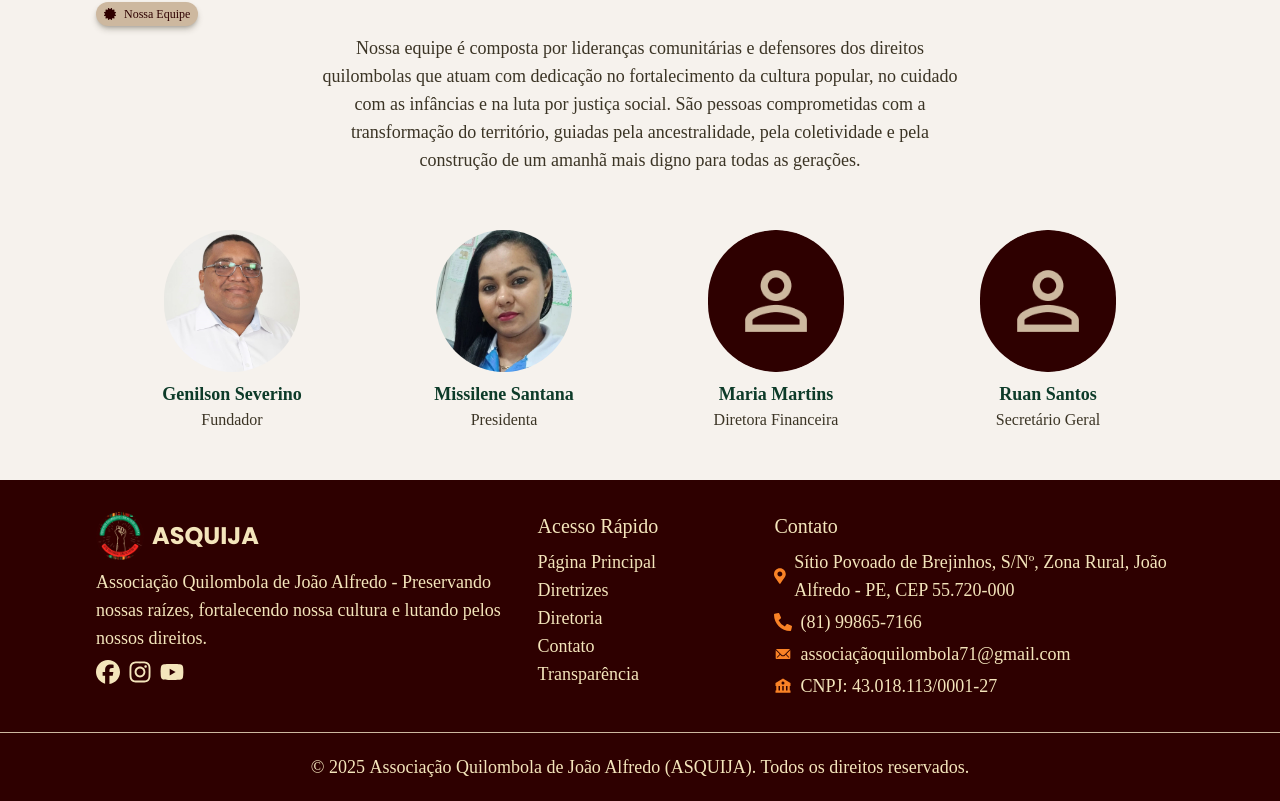
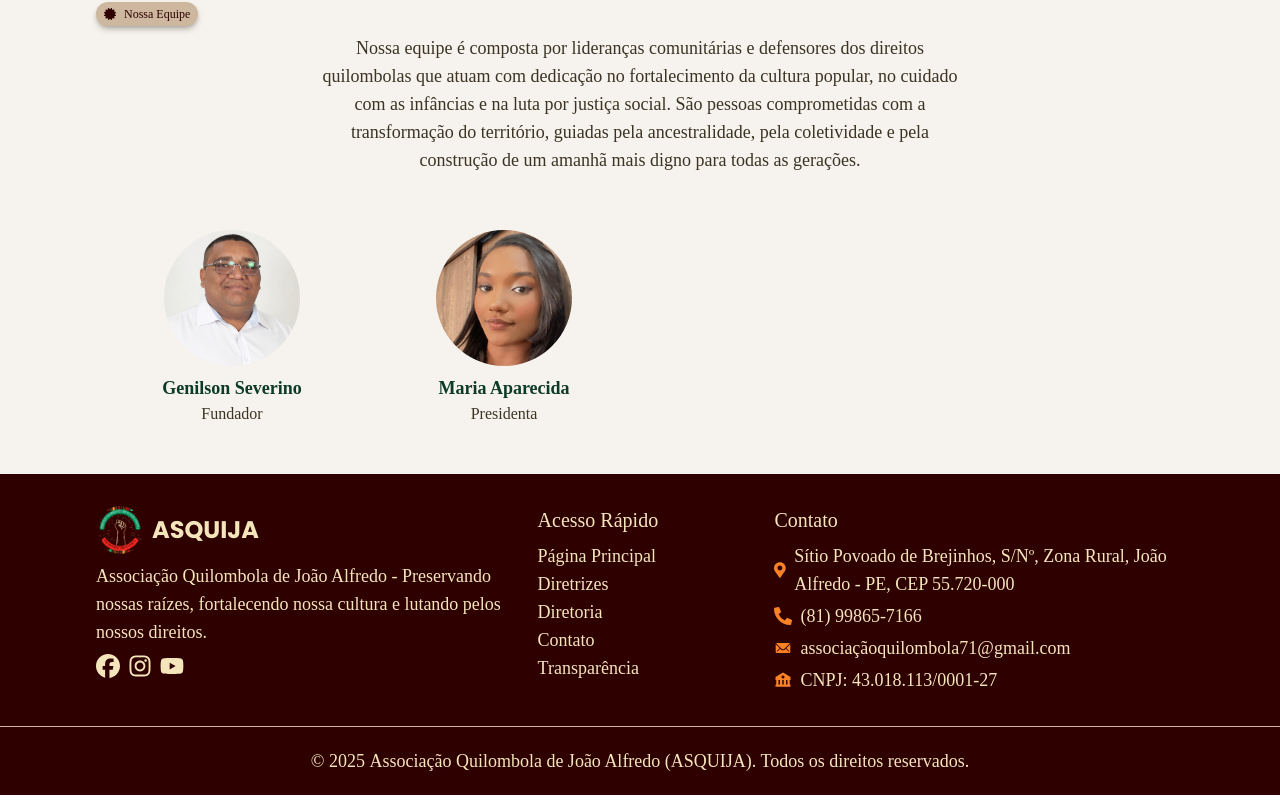
Before and after one commit to svitordev/ASQUIJA, a Next.js app: page /sobre in a window 1280 px wide. Shown: the part 1936-2737 px from the top of the page. Built offline with nearby package versions, Linux system fonts and the light colour scheme.

Commit message:
att: update team member details and replace image

```diff
--- a/src/app/sobre/page.jsx
+++ b/src/app/sobre/page.jsx
@@ -22,11 +22,11 @@ export default function About() {
       src: "/structure/team/GenilsonFundador.jpg",
     },
     {
-      name: "Missilene Santana",
+      name: "Maria Aparecida",
       role: "Presidenta",
-      src: "/structure/team/PreMisselene.jpg",
+      src: "/structure/team/PreAparecida.jpeg",
     },
-    {
+    /*{
       name: "Maria Martins",
       role: "Diretora Financeira",
       src: "/structure/team/noUser.png",
@@ -35,7 +35,7 @@ export default function About() {
       name: "Ruan Santos",
       role: "Secretário Geral",
       src: "/structure/team/noUser.png",
-    },
+    },*/
   ];
   const imagens = [
     "/structure/asquija/sobre1.png",
```
Also changed, not shown: public/structure/team/PreAparecida.jpeg (added), public/structure/team/PreMisselene.jpg (deleted).
